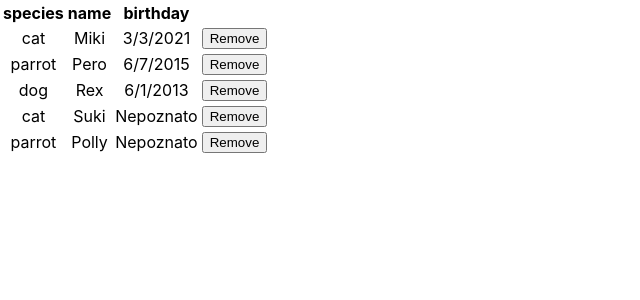
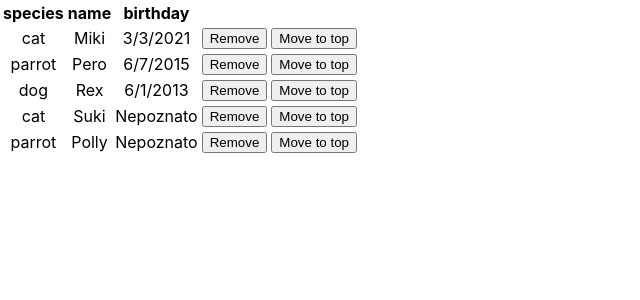
Before and after one commit to MilicaB96/zoo, a React (Create React App) app: page / in a window 1280 px wide. Shown: the top 300 px of the page, without its empty margins (0-640 px from the left). Built offline with nearby package versions, Linux system fonts and the light colour scheme.

Commit message:
added move to top button

```diff
--- a/src/App.js
+++ b/src/App.js
@@ -2,7 +2,7 @@ import "./App.css";
 import { useState } from "react";
 
 function App() {
-  const [zivotinje, setZivotinje] = useState([
+  const [animals, setAnimals] = useState([
     {
       species: "cat",
       name: "Miki",
@@ -39,23 +39,41 @@ function App() {
           </tr>
         </thead>
         <tbody>
-          {zivotinje.map((item, index) => (
+          {animals.map((animal, index) => (
             <tr key={index}>
-              <td>{item.species}</td>
-              <td>{item.name}</td>
-              <td>{item.birthday ? item.birthday : "Nepoznato"}</td>
+              <td>{animal.species}</td>
+              <td>{animal.name}</td>
+              <td>{animal.birthday ? animal.birthday : "Nepoznato"}</td>
               <td>
                 <button
                   type='button'
                   onClick={() => {
-                    setZivotinje(
-                      zivotinje.filter(
-                        (removedItem) => removedItem.name !== item.name
+                    setAnimals(
+                      animals.filter(
+                        (removedAnimal) => removedAnimal.name !== animal.name
                       )
                     );
                   }}
                 >
                   Remove
+                </button>
+              </td>
+              <td>
+                <button
+                  type='button'
+                  onClick={() => {
+                    setAnimals(
+                      animals.reduce((prev, curr) => {
+                        {
+                          return animal.name === curr.name
+                            ? [curr, ...prev]
+                            : [...prev, curr];
+                        }
+                      }, [])
+                    );
+                  }}
+                >
+                  Move to top
                 </button>
               </td>
             </tr>
```
